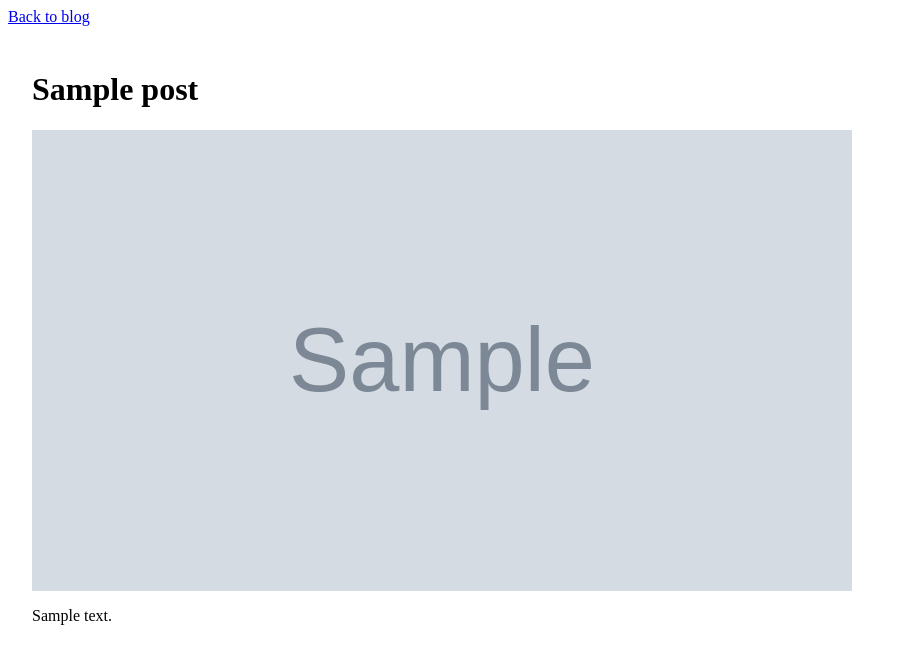
After one commit to leo385/blog-app, a Django app: a page that uses blog/templates/blog/detail.html in a window 1280 px wide. The commit adds this page. Shown: the top 672 px of the page, without its empty margins (0-907 px from the left). Run offline with Django 4.2, Linux system fonts and the light colour scheme; tables that the repository leaves empty hold one stand-in row (values such as "Sample post"); grey boxes marked "Sample" are stand-in pictures.

Commit message:
Add post detail page

```diff
--- a/blog/models.py
+++ b/blog/models.py
@@ -1,6 +1,7 @@
 from django.db import models
 from django.utils import timezone
 from django.utils.text import slugify
+from django.contrib.auth.models import User
 from .validation import validate_only_letters, validate_excluding_special_chars
 import datetime
 
@@ -53,6 +54,8 @@ class Post(models.Model):
     description = models.TextField()
     pub_date = models.DateTimeField("date published")
 
+    author = models.ForeignKey(User, null=True, on_delete=models.CASCADE)
+
     def __str__(self):
         return self.title
 
--- /dev/null
+++ b/blog/static/blog/post_detail/style.css
@@ -0,0 +1,8 @@
+*{
+	box-sizing: border-box;
+}
+
+.post-container{
+
+	padding: 1.5rem;
+}
--- /dev/null
+++ b/blog/templates/blog/detail.html
@@ -0,0 +1,29 @@
+<!DOCTYPE HTML>
+<html>
+<head>
+	<meta charset="UTF-8">
+	<meta name="viewport" content="width=device-width, initial-scale=1.0">
+	<title>{{ post.title }}</title>
+	{% load static %}
+	<link rel="stylesheet" href="{% static 'blog/post_detail/style.css' %}">
+	<style>
+		.post-image{
+			width: 820px;
+			height: 461px;
+			background-image: url("{{ post.get_image_url }}");
+			background-attachment: inherit;
+			background-size: cover;
+			background-position: center;
+		}
+	</style>
+</head>
+<body>
+	<a href="{% url 'blog:index' %}">Back to blog</a>
+	<div class="post-container">
+		<div class="post-title"><h1>{{ post.title }}</h1></div>
+		<div class="post-image"></div>
+		<div class="post-description"><p>{{ post.description }}</p></div>
+	</div>
+
+</body>
+</html>
--- a/blog/urls.py
+++ b/blog/urls.py
@@ -6,5 +6,6 @@ app_name = "blog"
 urlpatterns = [
 
     path("", views.IndexView.as_view(), name="index"),
-    path("category/<str:category_slug>/", views.IndexView.as_view(), name="category_detail")
+    path("category/<str:category_slug>/", views.IndexView.as_view(), name="category_detail"),
+    path("<slug:slug>/", views.PostDetailView.as_view(), name="post_detail"),
 ]
--- a/blog/views.py
+++ b/blog/views.py
@@ -2,11 +2,19 @@ from django.shortcuts import render, redirect, get_object_or_404
 from django.http import HttpResponse, HttpResponseRedirect
 from django.urls import reverse
 from django.views.generic.list import ListView
+from django.views.generic.detail import DetailView
 from django.utils import timezone
 
 from .models import Category, Post
 
 # Create your views here.
+
+class PostDetailView(DetailView):
+
+    model = Post
+    template_name = "blog/detail.html"
+
+
 
 class IndexView(ListView):
 
```
Also changed, not shown: blog/static/blog/style.css (+11 -0 lines), blog/templates/blog/index.html (+7 -5 lines), 2 other files.
